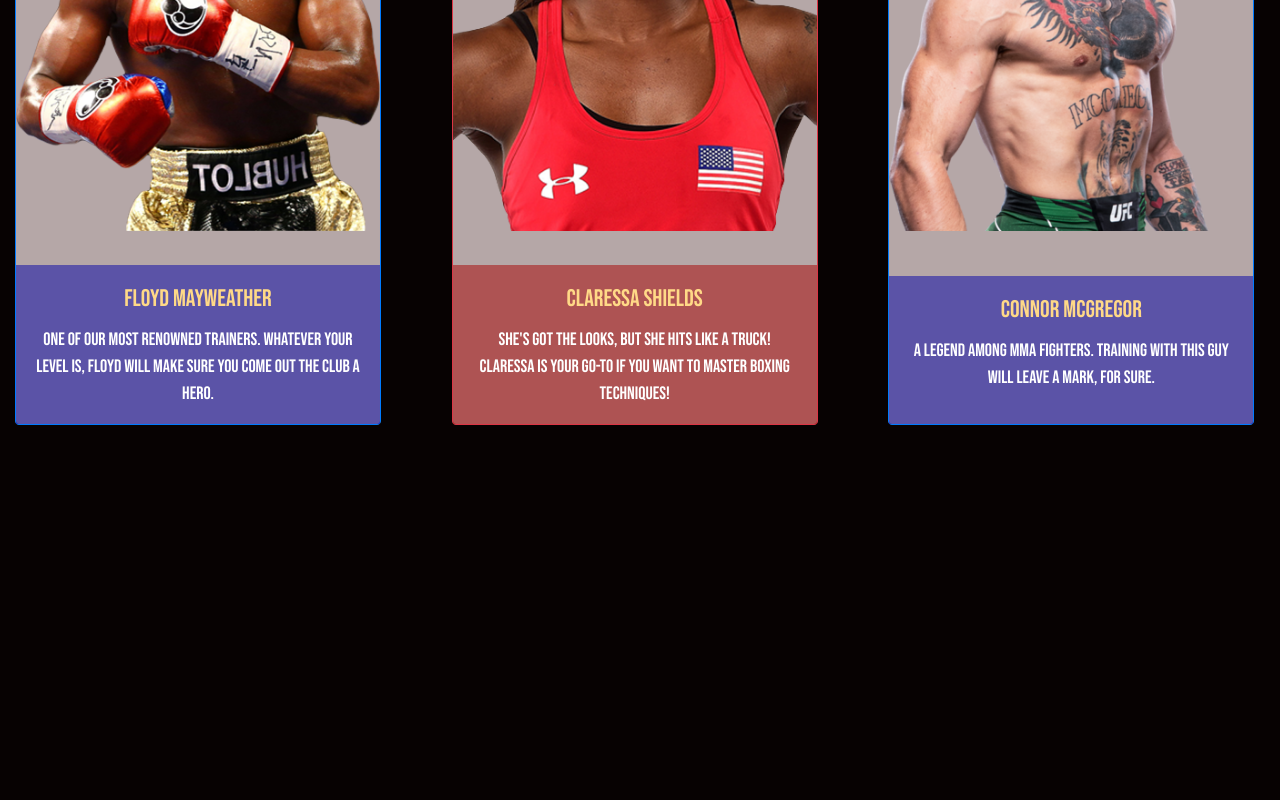
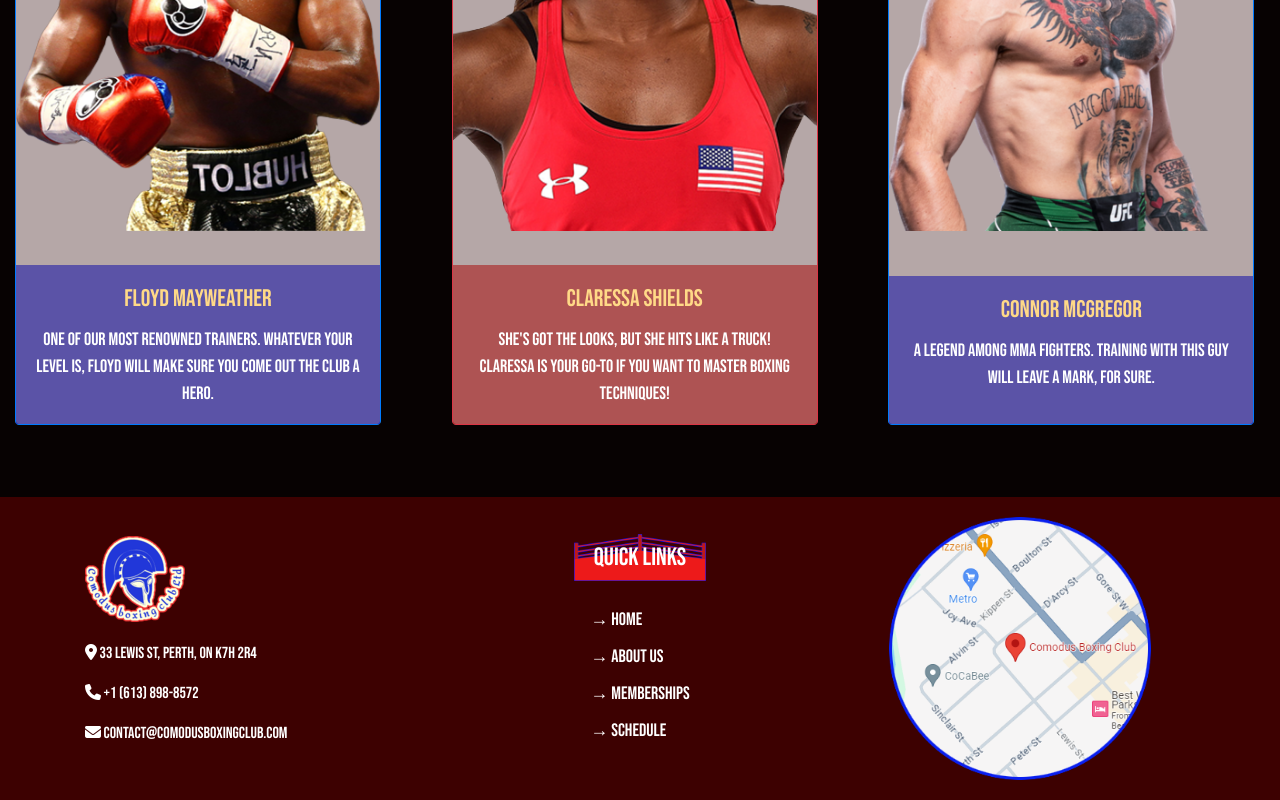
Before and after one commit to BigSmoof/ComodusBoxingClub, a plain HTML site: page about.html in a window 1280 px wide. Shown: the part 1388-2188 px from the top of the page. Before the commit the page ends 1837 px from the top, so only its background shows below. Drawn offline with nearby package versions, Linux system fonts and the light colour scheme.

Commit message:
added footer to about page + some css mods

```diff
--- a/about.html
+++ b/about.html
@@ -186,6 +186,40 @@
 
     </div>
 
+    <br />
+    <br />
+
+    <footer class="footer bg-dark-red text-white">
+        <div class="container">
+            <div class="row">
+                <!-- Left Section -->
+                <div class="col-md-4 d-flex flex-column align-items-left justify-content-center">
+                    <img src="./static/images/logo.png" alt="Comodus Boxing Club Logo" class="footer-logo">
+                    <p><i class="fas fa-map-marker-alt"></i> 33 Lewis St, Perth, ON K7H 2R4</p>
+                    <p><i class="fas fa-phone"></i> +1 (613) 898-8572</p>
+                    <p><i class="fas fa-envelope"></i> contact@comodusboxingclub.com</p>
+                </div>
+
+                <!-- Middle Section -->
+                <div class="col-md-4 d-flex flex-column align-items-center justify-content-center">
+                    <h4 class="section-title footer-links-title">Quick Links</h4>
+                    <ul class="list-unstyled">
+                        <li><a href="#" class="text-white">→ Home</a></li>
+                        <li><a href="about.html" class="text-white">→ About Us</a></li>
+                        <li><a href="memberships.html" class="text-white">→ Memberships</a></li>
+                        <li><a href="schedule.html" class="text-white">→ Schedule</a></li>
+                    </ul>
+                </div>
+
+                <!-- Right Section -->
+                <div class="col-md-4 d-flex flex-column align-items-center justify-content-center">
+                    <img src="./static/images/comodus-location-map.png" alt="Location on Google Maps"
+                        class="google-maps-image">
+                </div>
+            </div>
+        </div>
+    </footer>
+
 
     <!-- Bootstrap JS and dependencies -->
     <script src="https://code.jquery.com/jquery-3.5.1.slim.min.js"></script>
--- a/style-about.css
+++ b/style-about.css
@@ -496,6 +496,7 @@
     .trainer-image-three {
         height: 600px; /* Adjusted height for tablet screens */
         width: 90%;
+        background-position: center top;
     }
 
     .trainer-card {
@@ -503,25 +504,81 @@
     }
 }
 
-@media (max-width: 412px) {
+@media (max-width: 414px) {
 
     .trainer-image-one,
     .trainer-image-two,
     .trainer-image-three {
         height: 400px; /* Adjusted height for tablet screens */
-        width: 90%;
+        width: 100%;
     }
 
     .trainer-card {
-        height: 650px; /* Allow card height to adjust based on content */
+        height: 500px !important; /* Allow card height to adjust based on content */
     }
 
     .card-deck {
-        transform: translateY(5%);
+        transform: translateY(4%);
+        justify-content: center;
     }
 
     .trainers-title .section-title{
-        transform: translateY(100px) !important;
+        transform: translateY(75px) !important;
         font-size: 25px !important;
     }
+
+    .card-body {
+        height: auto;
+    }
 }
+
+/*=================================== FOOTER ==================================*/
+.footer {
+    background-color: rgba(117, 0, 0, 0.5); /* Dark red background */
+    padding: 20px 0; /* Adjust padding as needed */
+  }
+
+  .footer-logo {
+    max-width: 100px; /* Adjust based on your logo size */
+    margin-bottom: 20px;
+  }
+
+  .list-unstyled > li {
+    margin-top: 10px;
+    margin-bottom: 10px;
+    font-size: 18px;
+  }
+
+  .footer-links-title {
+    background: url('./static/images/title-bg.png') no-repeat center;
+    background-size: contain; /* Adjusts the background size to match the title */
+    display: inline-block;
+    object-position: center;
+    padding: 15px 20px; /* Adjust based on your background image */
+    font-size: 25px;
+    position: relative;
+    z-index: 2;
+}
+
+  .google-maps-image {
+    max-width: 75%; /* Ensure the image is responsive */
+    height: auto;
+  }
+
+  /* Ensure the footer links are styled correctly */
+  .footer a.text-white:hover {
+    text-decoration: underline;
+  }
+
+
+  @media (max-width: 768px) {
+    .google-maps-image {
+        max-width: 45%; /* Ensure the image is responsive */
+        height: auto;
+      }
+
+    .footer > div > .row > div {
+        align-items: center !important;
+    }
+
+}
```
Also changed, not shown: style.css (+21 -0 lines).
